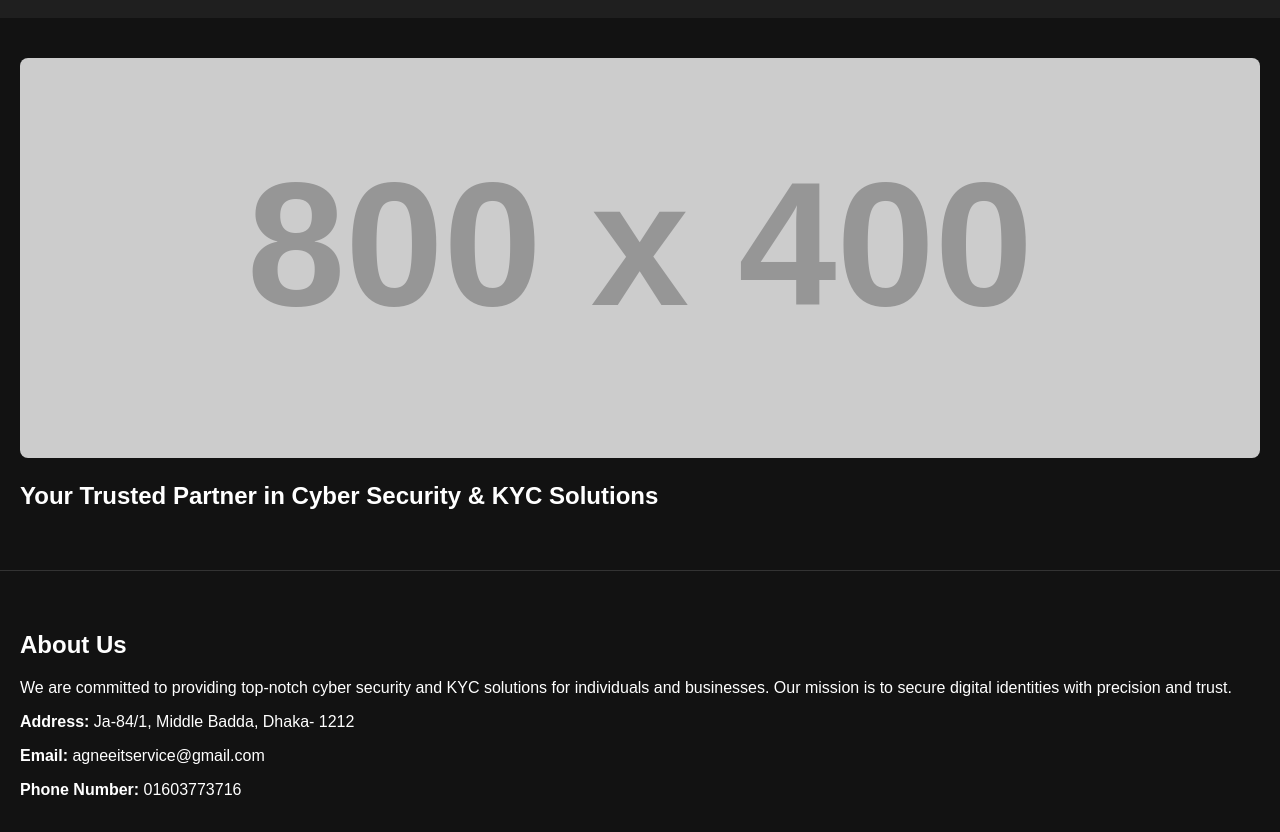
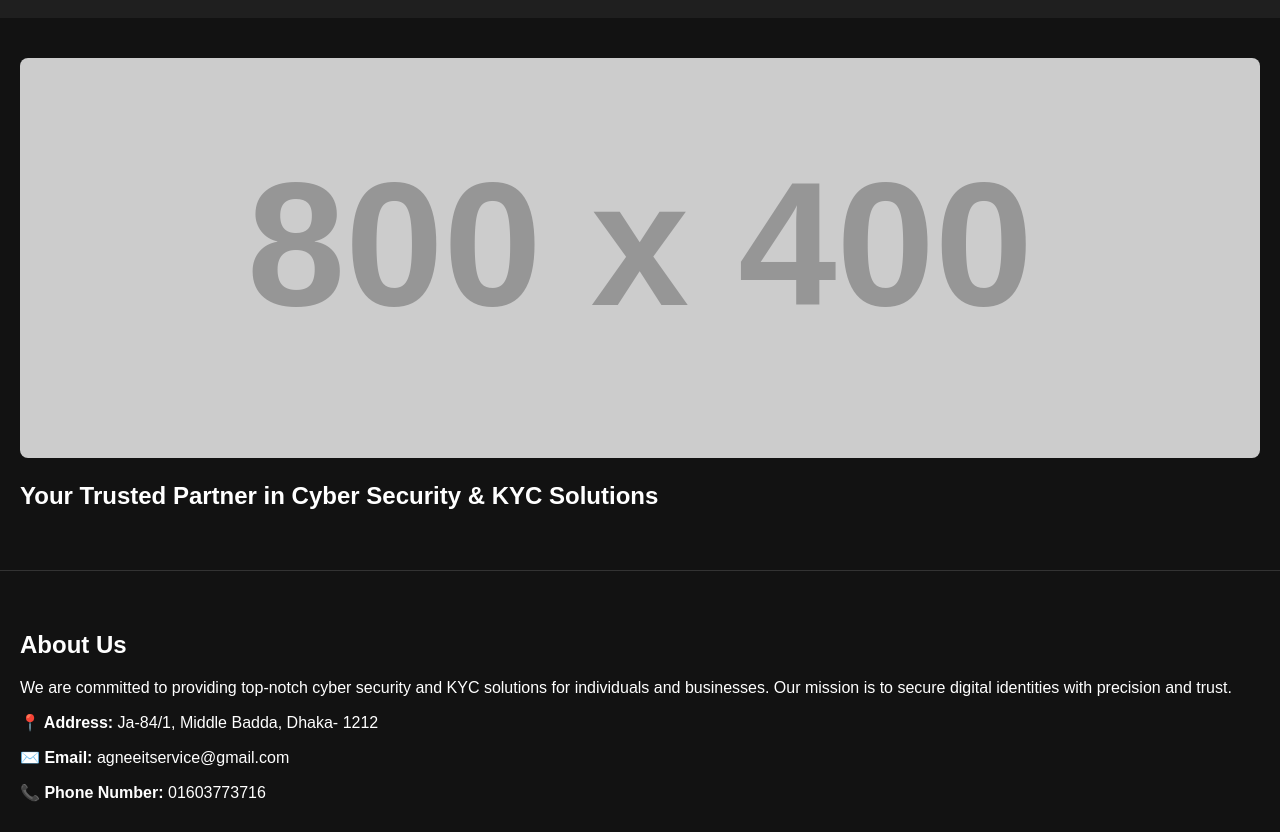
Before and after one commit to agneeit/AgneeItService, a plain HTML site: page index.html in a window 1280 px wide. Shown: the part 120-952 px from the top of the page. Drawn offline with Linux system fonts and the light colour scheme; placeholder pictures from the web are drawn by us.

Commit message:
Update index.html

```diff
--- a/index.html
+++ b/index.html
@@ -27,9 +27,9 @@
   <section id="about">
     <h2>About Us</h2>
     <p>We are committed to providing top-notch cyber security and KYC solutions for individuals and businesses. Our mission is to secure digital identities with precision and trust.</p>
-    <p><strong>Address:</strong> Ja-84/1, Middle Badda, Dhaka- 1212</p>
-      <p><strong>Email:</strong> agneeitservice@gmail.com</p>
-      <p><strong>Phone Number:</strong> 01603773716</p>
+    <p><strong>📍 Address:</strong> Ja-84/1, Middle Badda, Dhaka- 1212</p>
+      <p><strong>✉️ Email:</strong> agneeitservice@gmail.com</p>
+      <p><strong>📞 Phone Number:</strong> 01603773716</p>
   </section>
 
   <section id="services">
```
